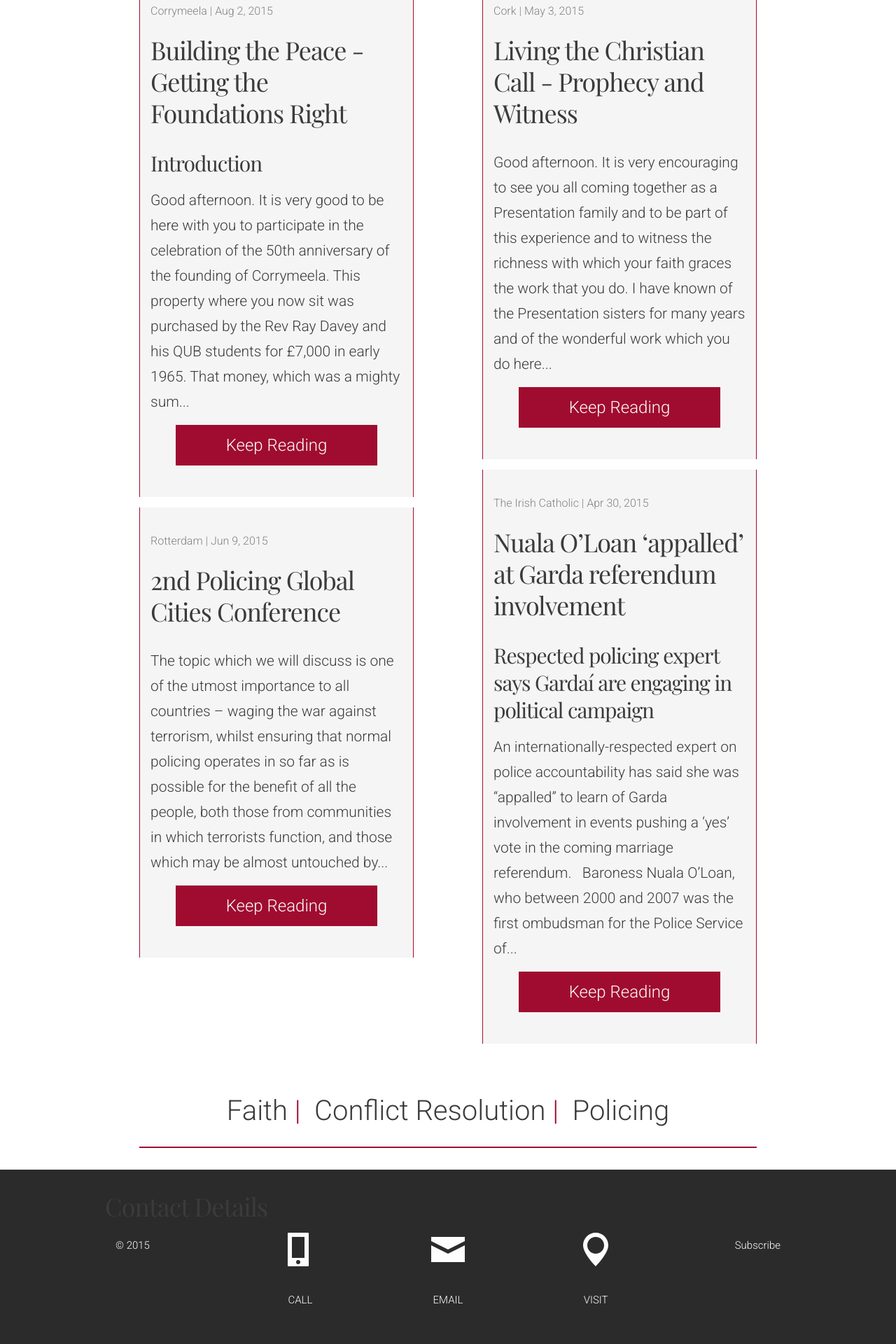
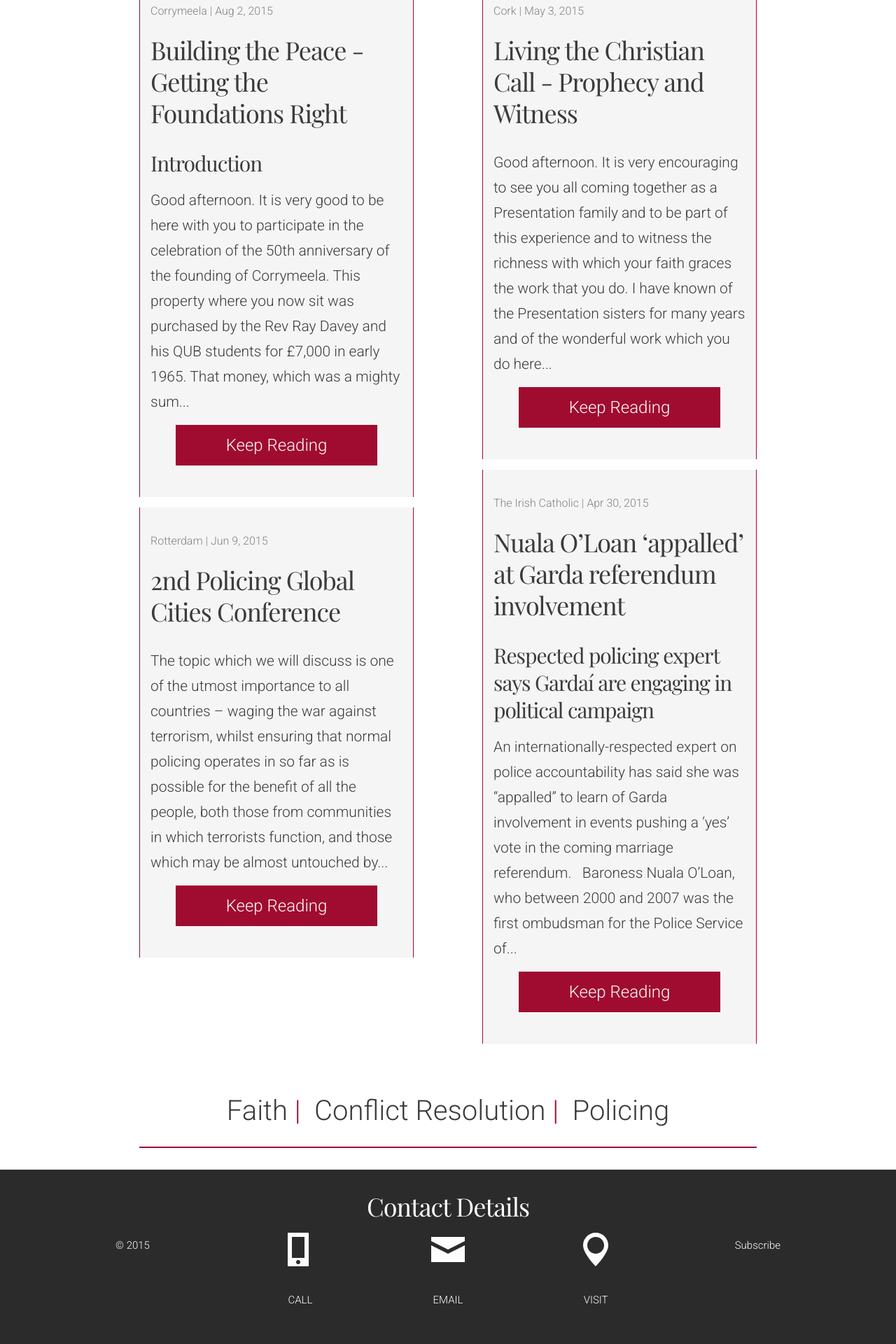
Before and after one commit to nualaoloan/nualaoloan, a Jekyll site: the page built from index.html, in a window 1280 px wide. Shown: the part 851-2771 px from the top of the page at 70% size. Built offline with Jekyll 4.4.1, drawn with Linux system fonts in a browser that asks for light colours; some web fonts are replaced; the list of posts is cut into pages by our own code.

Commit message:
Update _layout.scss
Update header

```diff
--- a/_sass/_layout.scss
+++ b/_sass/_layout.scss
@@ -135,6 +135,10 @@ nav#site-nav a#site-title-touch h1 {
   bottom: 0;
   p {
     font-size: 1em;
+  }
+  h2.footer-title {
+    text-align: center;
+    color: $white-color;
   }
 }
 
```
